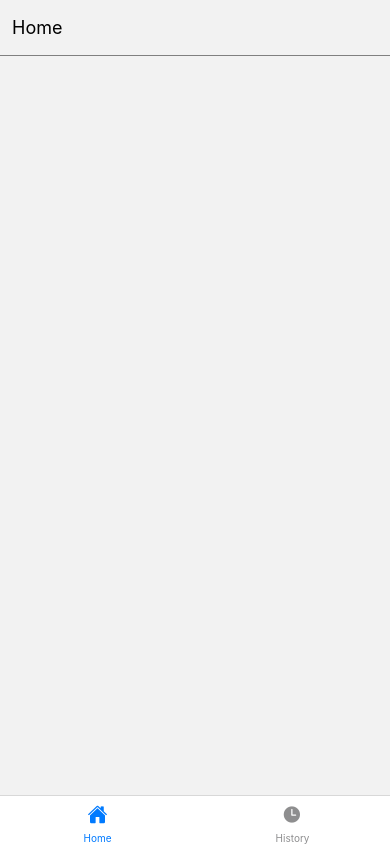
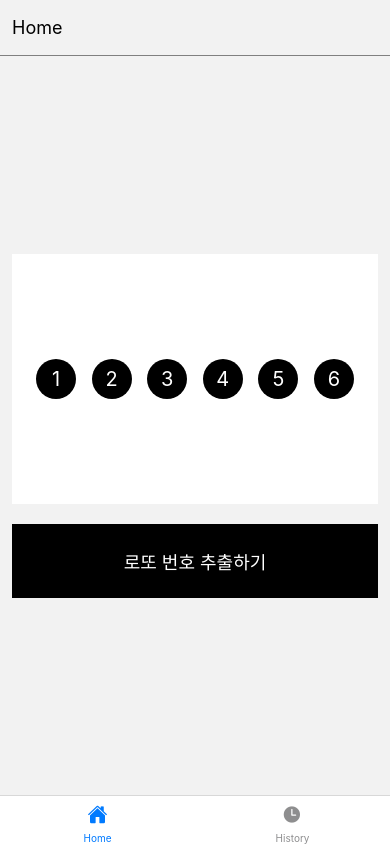
Before and after one commit to NaStillmatic/ReactNative, a React Native app in the folder part3-ch7-lotto-number-get/: screen / in a window 390 px wide. Built offline with nearby package versions, Linux system fonts and the light colour scheme.

Commit message:
Part3. Ch07-02-화면구성시 필요한 컴포넌트 추가(1)

```diff
--- a/part3-ch7-lotto-number-get/src/screens/HomScreen.js
+++ b/part3-ch7-lotto-number-get/src/screens/HomScreen.js
@@ -1,13 +1,68 @@
-import React from 'react';
+import React, { useCallback } from 'react';
 import { View } from 'react-native';
+import { Button } from '../components/Button';
 import { Header } from '../components/Header/Header';
+import { Spacer } from '../components/Spacer';
+import { Typography } from '../components/Typography';
 
 export const HomeScreen = (props) => {
+    const onPressGetNumber = useCallback(() => {
+
+    }, [])
+
     return (
         <View style={{ flex: 1 }}>
             <Header>
                 <Header.Title title='Home'></Header.Title>
             </Header>
+            <View style={{
+                flex: 1,
+                flexDirection: 'column',
+                justifyContent: 'center',
+                paddingHorizontal: 12
+            }}>
+                <View style={{
+                    height: 250,
+                    flexDirection: 'column',
+                    paddingHorizontal: 24,
+                    backgroundColor: 'white',
+                    borderColor: 'gray'
+                }}>
+                    <View style={{
+                        flex: 1,
+                        flexDirection: 'row',
+                        alignItems: 'center',
+                        justifyContent: 'space-between'
+                    }}>
+                        {[1, 2, 3, 4, 5, 6].map((item) =>{
+                            return (
+                                <View style={{
+                                    backgroundColor: 'black',
+                                    width:40,
+                                    height: 40,
+                                    borderRadius:20,
+                                    alignItems: 'center',
+                                    justifyContent: 'center'
+                                }}>
+                                    <Typography fontSize={20} color='white'>
+                                        {item}
+                                    </Typography>
+                                </View>
+                            )
+                        })}
+                    </View>
+                </View>
+                <Spacer space={20} />
+                <Button onPress={onPressGetNumber}>
+                    <View style={{
+                        backgroundColor: 'black',
+                        paddingVertical: 24,
+                        alignItems: 'center'
+                    }}>
+                        <Typography color='white' fontSize={18}>로또 번호 추출하기</Typography>
+                    </View>
+                </Button>
+            </View>
         </View>
     )
 }
```
